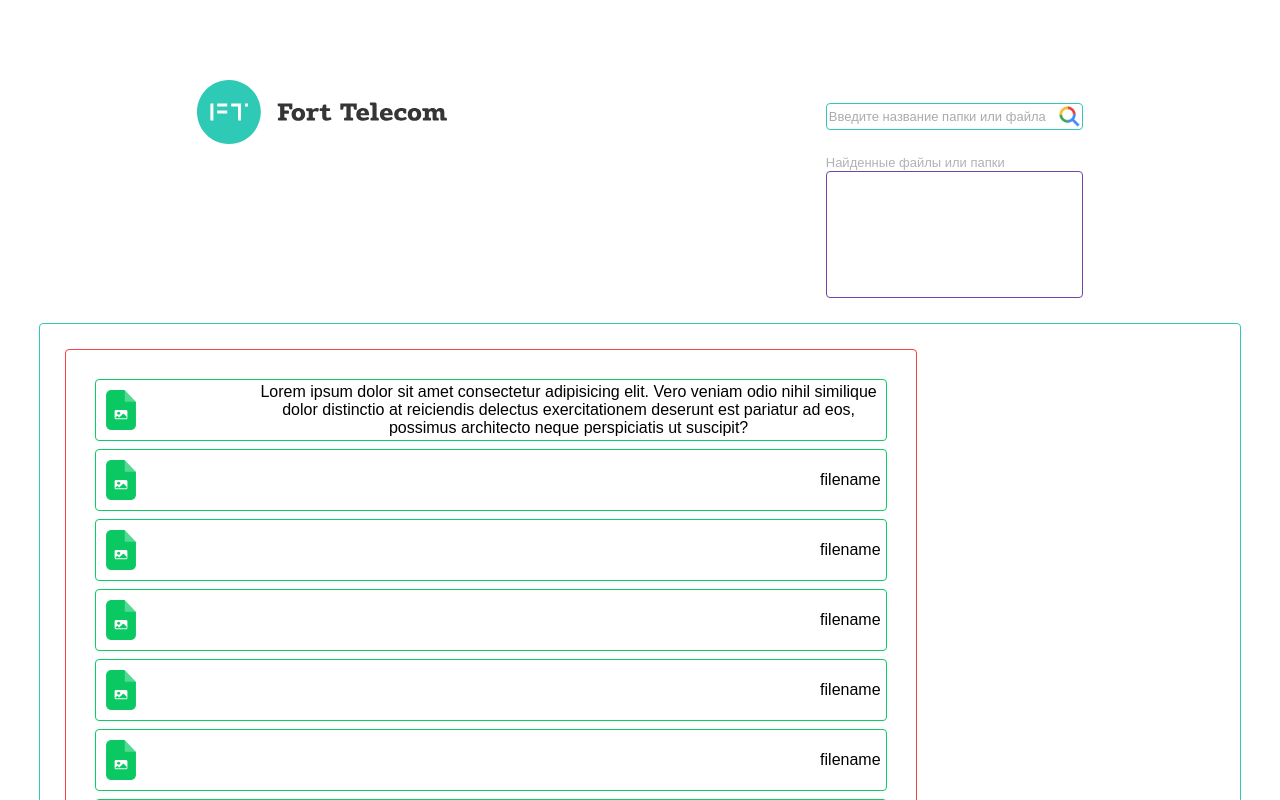
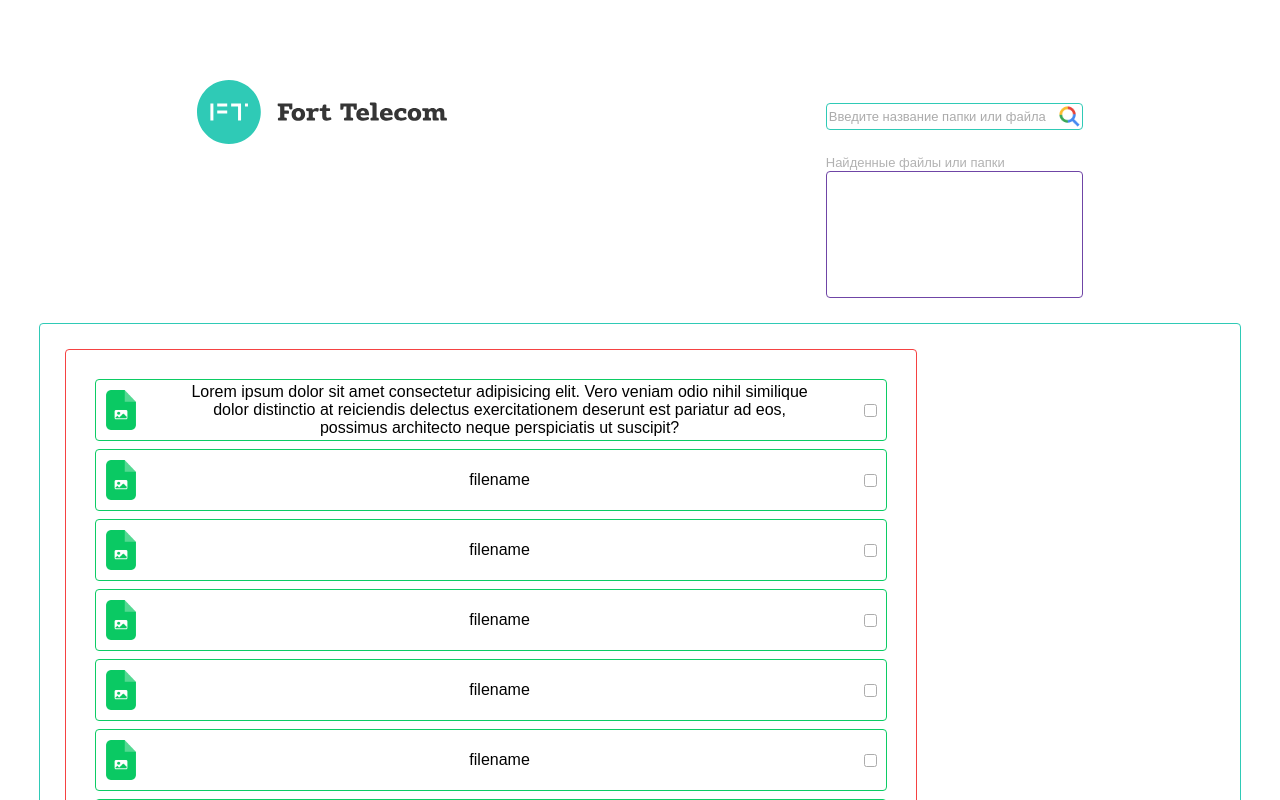
Before and after one commit to AnonymFromInternet/Task, a React (Create React App) app: page / in a window 1280 px wide. Shown: the top 800 px of the page. Built offline with nearby package versions, Linux system fonts and the light colour scheme.

Commit message:
adding groups statuses

```diff
--- a/src/Components/App/App.tsx
+++ b/src/Components/App/App.tsx
@@ -25,6 +25,8 @@ const App = () => {
     moveChosenSearchableElement,
     scrollValue,
     toggleOpenCloseGroup,
+    checkboxesStatus,
+    setCheckboxesStatus,
   } = useData()
 
   useEffect(() => {
@@ -63,7 +65,7 @@ const App = () => {
   }
 
   return (
-    <DataContext.Provider value={{ findedElements, itemsAsJSX, setChosenSearchableElementId, chosenSearchableElementId, items, scrollValue, toggleOpenCloseGroup }}>
+    <DataContext.Provider value={{ findedElements, itemsAsJSX, setChosenSearchableElementId, chosenSearchableElementId, items, scrollValue, toggleOpenCloseGroup, checkboxesStatus, setCheckboxesStatus }}>
       <div className={styles['wrapper']}>
         <header className={styles['header']}>
           <Logo className={styles['logo']} onClick={goToFortTelecomSite} />
--- a/src/Components/App/Hooks/useData.tsx
+++ b/src/Components/App/Hooks/useData.tsx
@@ -3,7 +3,7 @@ import { Item as ItemInterface } from "../../../Types/Response.interface.ts"
 import apiService from "../../../Services/GetData/GetData.service.ts"
 import { DATA_TYPE_FOLDER, GROUP_WAS_OPENED } from "../../../GlobalHelpers/GlobalHelpers.ts"
 import { MAX_ITEM_WIDTH, NEXT_CHILD_SIZE_DIFF, getFlattenedItems } from "../Helpers/Helpers.ts"
-import { FlattenedItem, GroupsStatus } from "../Types/Types.ts"
+import { CheckboxesStatus, FlattenedItem, GroupsStatus } from "../Types/Types.ts"
 import { Item } from "../../Item/Item.tsx"
 
 export const useData = () => {
@@ -14,6 +14,7 @@ export const useData = () => {
     const [findedElements, setFindedElements] = useState<ItemInterface[]>([])
     const [scrollValue, setScrollValue] = useState<number>(0)
     const [groupsStatus, setGroupsStatus] = useState<GroupsStatus>({})
+    const [checkboxesStatus, setCheckboxesStatus] = useState<CheckboxesStatus>({})
 
     const moveChosenSearchableElement = () => {
         const value = window.scrollY
@@ -31,7 +32,7 @@ export const useData = () => {
 
     const itemsAsJSX = useMemo(() => {
         return getFilteredItems().map(item => {
-            return <Item key={item.id} item={item} width={item.width} hasChildren={item.hasChildren} />
+            return <Item key={item.id} item={item} width={item.width} hasChildren={item.hasChildren} groupId={item.groupId} parentId={item.parentId} />
         })
     }, [getFilteredItems()])
 
@@ -56,6 +57,10 @@ export const useData = () => {
         }, {})
 
         setGroupsStatus(newGroupsStatus)
+    }
+
+    const toggleGroupsCheckbox = () => {
+
     }
 
     useEffect(() => {
@@ -98,11 +103,13 @@ export const useData = () => {
         findedElements,
         itemsAsJSX,
         scrollValue,
+        checkboxesStatus,
 
         moveChosenSearchableElement,
         setFindedElements,
         setChosenSearchableElementId,
         goToFortTelecomSite,
         toggleOpenCloseGroup,
+        setCheckboxesStatus,
     }
 }
--- a/src/Components/App/Types/Types.ts
+++ b/src/Components/App/Types/Types.ts
@@ -9,5 +9,8 @@ export interface FlattenedItem extends Item {
 
 type groupIndex = number
 type groupElementsStatus = boolean
+export type GroupsStatus = Record<groupIndex, groupElementsStatus>
 
-export type GroupsStatus = Record<groupIndex, groupElementsStatus>
+type groupId = string
+type groupIdCheckedValue = boolean
+export type CheckboxesStatus = Record<groupId, groupIdCheckedValue>
--- a/src/Components/Item/Item.module.css
+++ b/src/Components/Item/Item.module.css
@@ -82,3 +82,9 @@
 .arrow-type-folder {
     color: #f9ba2b;
 }
+
+.input-wrapper {
+    width: 22px;
+    display: flex;
+    justify-content: center;
+}
--- a/src/Components/Item/Item.tsx
+++ b/src/Components/Item/Item.tsx
@@ -1,28 +1,45 @@
-import React, { useContext, useState } from "react"
+import React, { ChangeEvent, SyntheticEvent, useContext, useEffect, useState } from "react"
 import { Item as ItemInterface } from "../../Types/Response.interface"
 import { DATA_TYPE_FILE, DATA_TYPE_FOLDER, GROUP_WAS_CLOSED, GROUP_WAS_OPENED } from "../../GlobalHelpers/GlobalHelpers.ts"
 import classNames from "classnames"
 import { DataContext } from "../../Store/Store.ts"
+import { refreshCurrentSearchableElement } from "./helpers/helpers.ts"
 
 import { ReactComponent as Arrow } from '../../Icons/arrow-down.svg'
 
 import styles from './Item.module.css'
-import { refreshCurrentSearchableElement } from "./helpers/helpers.ts"
 
 interface ItemProps {
     item: ItemInterface,
     width: number,
     hasChildren: boolean,
+    groupId: string,
+    parentId: string
 }
 
-export const Item = ({ item, width, hasChildren }: ItemProps) => {
-    const { setChosenSearchableElementId, chosenSearchableElementId, toggleOpenCloseGroup, items } = useContext(DataContext)
+export const Item = ({ item, width, hasChildren, groupId, parentId }: ItemProps) => {
+    const { setChosenSearchableElementId, chosenSearchableElementId, toggleOpenCloseGroup, items, checkboxesStatus, setCheckboxesStatus } = useContext(DataContext)
     const [isClosed, setIsClosed] = useState(false)
+    const [checked, setChecked] = useState(false)
+
+    useEffect(() => {
+        setChecked(checkboxesStatus[groupId])
+    }, [checkboxesStatus])
+
 
     const handleGroupOpenClose = () => {
         toggleOpenCloseGroup(item.id, isClosed ? GROUP_WAS_CLOSED : GROUP_WAS_OPENED)
         setIsClosed(prevState => !prevState)
         refreshCurrentSearchableElement(items, item, chosenSearchableElementId, setChosenSearchableElementId)
+    }
+
+    const onChangeInpitValue = (e: ChangeEvent<HTMLInputElement>) => {
+        e.stopPropagation()
+        setChecked(e.target.checked)
+
+        if (groupId && !parentId) {
+            setCheckboxesStatus({[groupId]: e.target.checked})
+        }
     }
 
     return (
@@ -56,6 +73,10 @@ export const Item = ({ item, width, hasChildren }: ItemProps) => {
                 <div className={styles['name']}>
                     {item.name}
                 </div>
+
+                <div className={styles['input-wrapper']}>
+                    <input type="checkbox" onClick={e => e.stopPropagation()} onChange={onChangeInpitValue} checked={checked} />
+                </div>
             </div>
         </div>
     )
--- a/src/Store/Store.ts
+++ b/src/Store/Store.ts
@@ -1,4 +1,14 @@
 import { createContext } from 'react';
 import { Context } from '../Types/Response.interface';
 
-export const DataContext = createContext<Context>({findedElements: [], itemsAsJSX: [], setChosenSearchableElementId: (id: string) => {}, chosenSearchableElementId: '', items: [], scrollValue: 0, toggleOpenCloseGroup: (id: string, prevState: 'opened' | 'closed') => {} });
+export const DataContext = createContext<Context>({
+    findedElements: [],
+    itemsAsJSX: [],
+    setChosenSearchableElementId: (id: string) => {},
+    chosenSearchableElementId: '',
+    items: [],
+    scrollValue: 0,
+    toggleOpenCloseGroup: (id: string, prevState: 'opened' | 'closed') => {},
+    checkboxesStatus: {},
+    setCheckboxesStatus: () => {},
+});
--- a/src/Types/Response.interface.ts
+++ b/src/Types/Response.interface.ts
@@ -1,5 +1,5 @@
-import { ReactElement } from "react";
-import { FlattenedItem } from "../Components/App/Types/Types";
+import { Dispatch, ReactElement, SetStateAction } from "react";
+import { CheckboxesStatus, FlattenedItem } from "../Components/App/Types/Types";
 
 export interface Item {
     id: string,
@@ -20,7 +20,9 @@ export interface Context {
     chosenSearchableElementId: string,
     items: Array<FlattenedItem>,
     scrollValue: number,
+    checkboxesStatus: CheckboxesStatus,
 
     setChosenSearchableElementId: (id: string) => void,
     toggleOpenCloseGroup: (id: string, prevState: 'opened' | 'closed') => void,
+    setCheckboxesStatus: (Dispatch<SetStateAction<CheckboxesStatus>>),
 }
```
